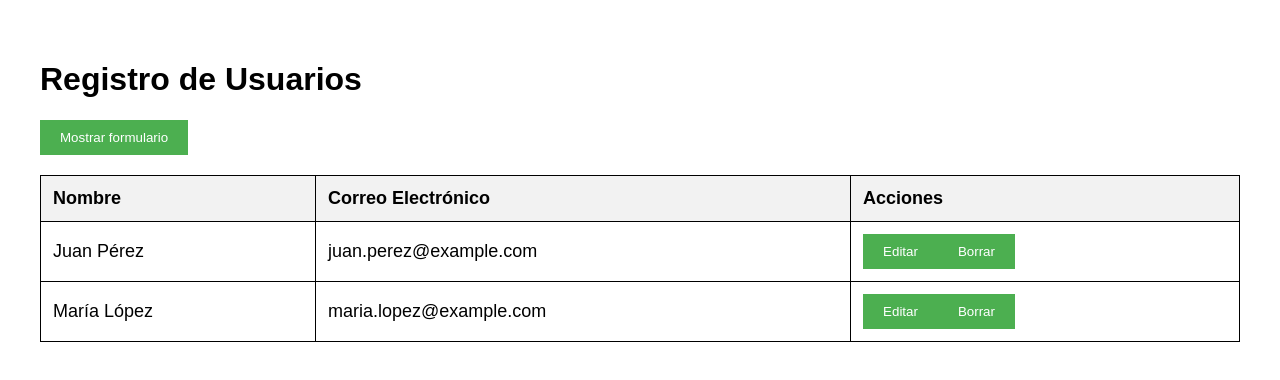
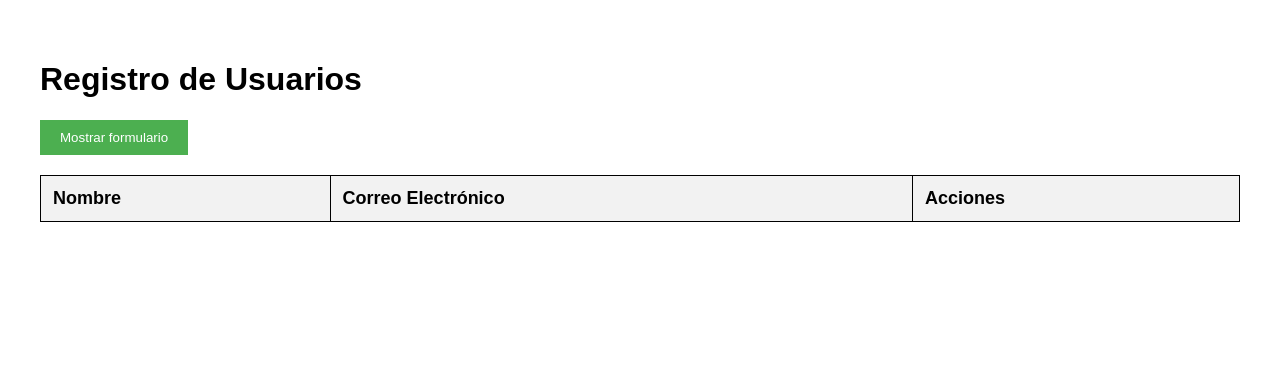
Before and after one commit to Julian-LC0399/Tarea-modulo-11-desarrolo-web, a React (Create React App) app: page / in a window 1280 px wide. Shown: the top 380 px of the page. Built offline with nearby package versions, Linux system fonts and the light colour scheme.

Commit message:
codigo mejorado

```diff
--- a/src/App.js
+++ b/src/App.js
@@ -3,10 +3,7 @@ import UserTable from './components/UserTable';
 import './App.css';
 
 const App = () => {
-  const [users, setUsers] = useState([
-    { name: 'Juan Pérez', email: 'juan.perez@example.com' },
-    { name: 'María López', email: 'maria.lopez@example.com' },
-  ]);
+  const [users, setUsers] = useState([]); // Lista de usuarios vacía al inicio
 
   const [newUser, setNewUser] = useState({ name: '', email: '' });
   const [isFormVisible, setIsFormVisible] = useState(false);
```
